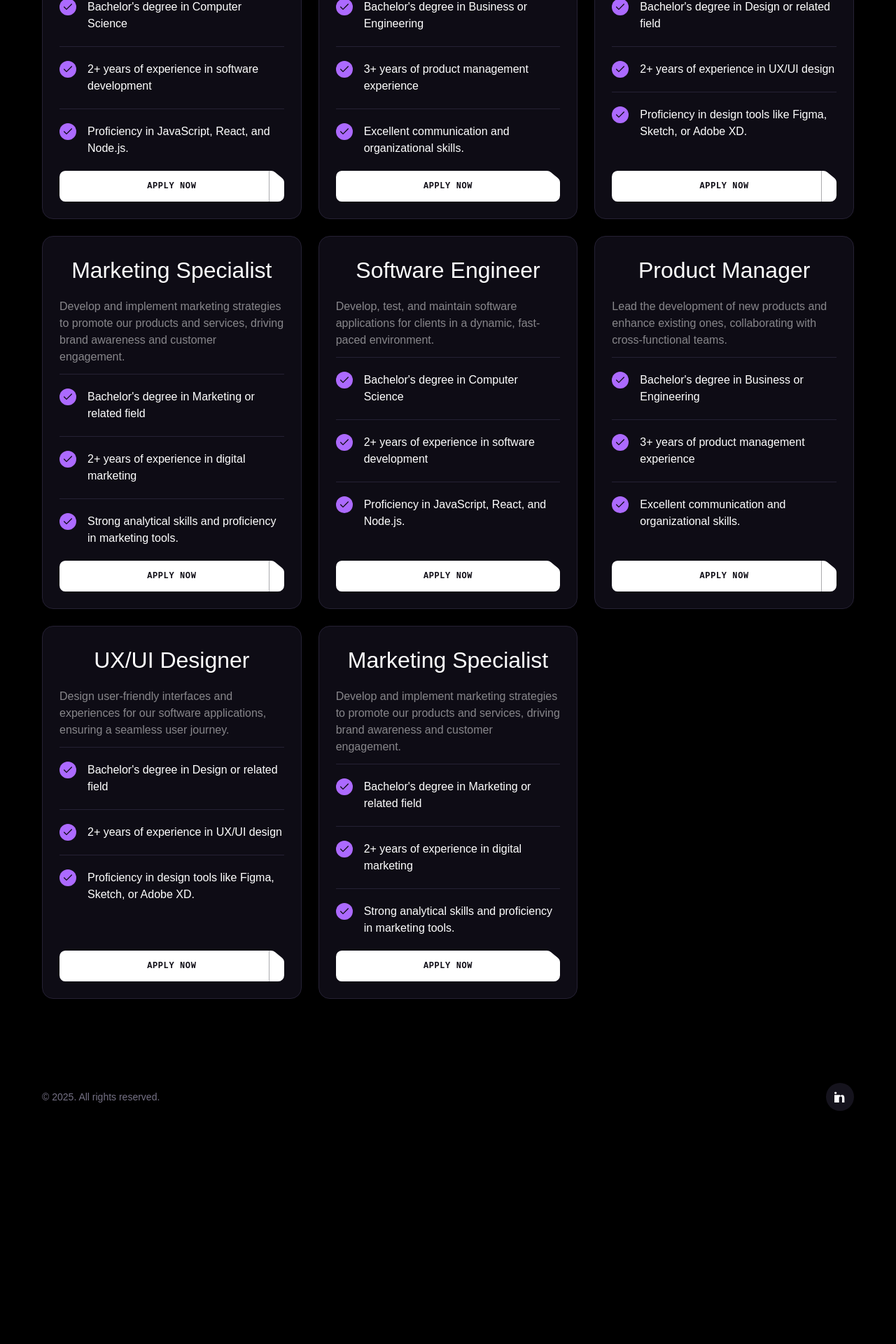
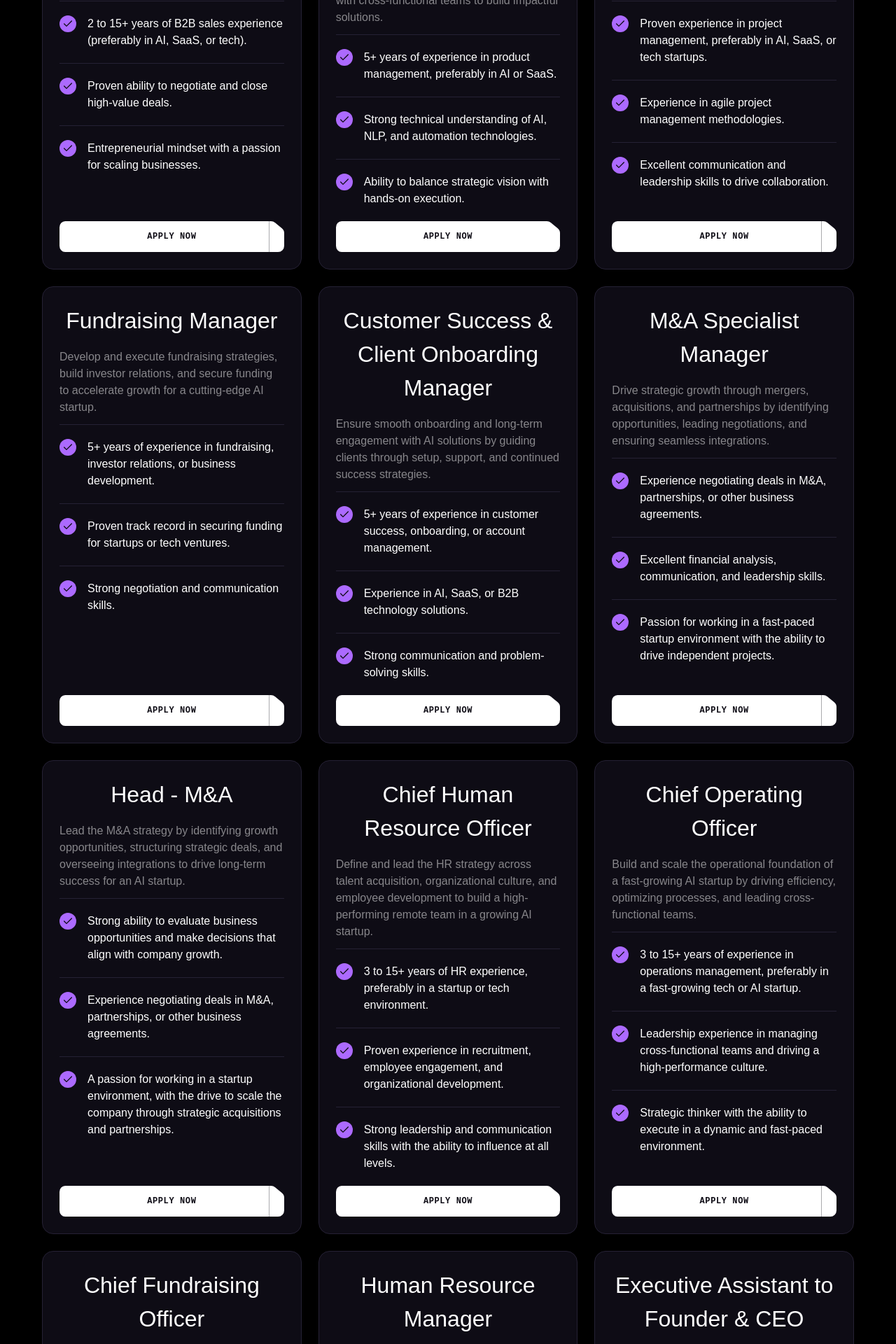
Before and after one commit to trubotai/trubot_ai_web, a React (Vite) app: page /careers in a window 1280 px wide. Shown: the part 540-2460 px from the top of the page at 70% size. Before the commit the page ends 2167 px from the top, so only its background shows below. Built offline with nearby package versions, Linux system fonts and the light colour scheme.

Commit message:
add all opening info

```diff
--- a/src/constants/index.js
+++ b/src/constants/index.js
@@ -332,90 +332,167 @@ export const jobPostings = [
 export const careersPageList = [
   {
     id: "0",
-    title: "Software Engineer",
+    title: "Chief Sales Officer",
     description:
-      "Develop, test, and maintain software applications for clients in a dynamic, fast-paced environment.",
+      "Lead the global sales strategy, drive client acquisition, and spearhead revenue growth at a fast-growing AI startup transforming business communication.",
     qualifications: [
-      "Bachelor's degree in Computer Science",
-      "2+ years of experience in software development",
-      "Proficiency in JavaScript, React, and Node.js.",
+      "2 to 15+ years of B2B sales experience (preferably in AI, SaaS, or tech).",
+      "Proven ability to negotiate and close high-value deals.",
+      "Entrepreneurial mindset with a passion for scaling businesses.",
     ],
   },
   {
     id: "1",
-    title: "Product Manager",
+    title: "Hands-on Product Manager",
     description:
-      "Lead the development of new products and enhance existing ones, collaborating with cross-functional teams.",
+      "Lead the roadmap and execution of AI-driven customer support products, working closely with cross-functional teams to build impactful solutions.",
     qualifications: [
-      "Bachelor's degree in Business or Engineering",
-      "3+ years of product management experience",
-      "Excellent communication and organizational skills.",
+      "5+ years of experience in product management, preferably in AI or SaaS.",
+      "Strong technical understanding of AI, NLP, and automation technologies.",
+      "Ability to balance strategic vision with hands-on execution.",
     ],
   },
   {
     id: "2",
-    title: "UX/UI Designer",
+    title: "Project Manager",
     description:
-      "Design user-friendly interfaces and experiences for our software applications, ensuring a seamless user journey.",
+      "Oversee and drive AI-focused projects from inception to completion, ensuring alignment with company goals and seamless cross-functional collaboration.",
     qualifications: [
-      "Bachelor's degree in Design or related field",
-      "2+ years of experience in UX/UI design",
-      "Proficiency in design tools like Figma, Sketch, or Adobe XD.",
+      "Proven experience in project management, preferably in AI, SaaS, or tech startups.",
+      "Experience in agile project management methodologies.",
+      "Excellent communication and leadership skills to drive collaboration.",
     ],
   },
   {
     id: "3",
-    title: "Marketing Specialist",
+    title: "Fundraising Manager",
     description:
-      "Develop and implement marketing strategies to promote our products and services, driving brand awareness and customer engagement.",
+      "Develop and execute fundraising strategies, build investor relations, and secure funding to accelerate growth for a cutting-edge AI startup.",
     qualifications: [
-      "Bachelor's degree in Marketing or related field",
-      "2+ years of experience in digital marketing",
-      "Strong analytical skills and proficiency in marketing tools.",
+      "5+ years of experience in fundraising, investor relations, or business development.",
+      "Proven track record in securing funding for startups or tech ventures.",
+      "Strong negotiation and communication skills.",
     ],
   },
   {
     id: "4",
-    title: "Software Engineer",
+    title: "Customer Success & Client Onboarding Manager",
     description:
-      "Develop, test, and maintain software applications for clients in a dynamic, fast-paced environment.",
+      "Ensure smooth onboarding and long-term engagement with AI solutions by guiding clients through setup, support, and continued success strategies.",
     qualifications: [
-      "Bachelor's degree in Computer Science",
-      "2+ years of experience in software development",
-      "Proficiency in JavaScript, React, and Node.js.",
+      "5+ years of experience in customer success, onboarding, or account management.",
+      "Experience in AI, SaaS, or B2B technology solutions.",
+      "Strong communication and problem-solving skills.",
     ],
   },
   {
     id: "5",
-    title: "Product Manager",
+    title: "M&A Specialist Manager",
     description:
-      "Lead the development of new products and enhance existing ones, collaborating with cross-functional teams.",
+      "Drive strategic growth through mergers, acquisitions, and partnerships by identifying opportunities, leading negotiations, and ensuring seamless integrations.",
     qualifications: [
-      "Bachelor's degree in Business or Engineering",
-      "3+ years of product management experience",
-      "Excellent communication and organizational skills.",
+      "Experience negotiating deals in M&A, partnerships, or other business agreements.",
+      "Excellent financial analysis, communication, and leadership skills.",
+      "Passion for working in a fast-paced startup environment with the ability to drive independent projects.",
     ],
   },
   {
     id: "6",
-    title: "UX/UI Designer",
+    title: "Head - M&A",
     description:
-      "Design user-friendly interfaces and experiences for our software applications, ensuring a seamless user journey.",
+      "Lead the M&A strategy by identifying growth opportunities, structuring strategic deals, and overseeing integrations to drive long-term success for an AI startup.",
     qualifications: [
-      "Bachelor's degree in Design or related field",
-      "2+ years of experience in UX/UI design",
-      "Proficiency in design tools like Figma, Sketch, or Adobe XD.",
+      "Strong ability to evaluate business opportunities and make decisions that align with company growth.",
+      "Experience negotiating deals in M&A, partnerships, or other business agreements.",
+      "A passion for working in a startup environment, with the drive to scale the company through strategic acquisitions and partnerships.",
     ],
   },
   {
     id: "7",
-    title: "Marketing Specialist",
+    title: "Chief Human Resource Officer",
     description:
-      "Develop and implement marketing strategies to promote our products and services, driving brand awareness and customer engagement.",
+      "Define and lead the HR strategy across talent acquisition, organizational culture, and employee development to build a high-performing remote team in a growing AI startup.",
     qualifications: [
-      "Bachelor's degree in Marketing or related field",
-      "2+ years of experience in digital marketing",
-      "Strong analytical skills and proficiency in marketing tools.",
+      "3 to 15+ years of HR experience, preferably in a startup or tech environment.",
+      "Proven experience in recruitment, employee engagement, and organizational development.",
+      "Strong leadership and communication skills with the ability to influence at all levels.",
+    ],
+  },
+  {
+    id: "8",
+    title: "Chief Operating Officer",
+    description:
+      "Build and scale the operational foundation of a fast-growing AI startup by driving efficiency, optimizing processes, and leading cross-functional teams.",
+    qualifications: [
+      "3 to 15+ years of experience in operations management, preferably in a fast-growing tech or AI startup.",
+      "Leadership experience in managing cross-functional teams and driving a high-performance culture.",
+      "Strategic thinker with the ability to execute in a dynamic and fast-paced environment.",
+    ],
+  },
+  {
+    id: "9",
+    title: "Chief Fundraising Officer",
+    description:
+      "Lead and execute fundraising efforts for a fast-growing AI startup by building investor relationships, crafting persuasive pitches, and managing funding rounds.",
+    qualifications: [
+      "2 to 15+ years of proven experience in securing funding for startups, with a strong investor network.",
+      "Ability to craft persuasive pitches and confidently engage with investors.",
+      "Hands-on, self-driven approach to securing funding and scaling startups.",
+    ],
+  },
+  {
+    id: "10",
+    title: "Human Resource Manager",
+    description:
+      "Lead recruitment, employee engagement, and HR strategy to build a supportive and high-performing culture at a fast-growing AI startup.",
+    qualifications: [
+      "3 to 15+ years of HR experience, preferably in a startup or tech environment.",
+      "Proven experience in recruitment, employee engagement, and organizational development.",
+      "Exceptional communication skills, both written and verbal, with the ability to influence at all levels.",
+    ],
+  },
+  {
+    id: "11",
+    title: "Executive Assistant to Founder & CEO",
+    description:
+      "Support the Founder & CEO by managing executive operations, coordinating communication, and executing special projects to drive efficiency and strategic growth at a high-impact AI startup.",
+    qualifications: [
+      "2+ years supporting C-level executives (startup experience preferred).",
+      "Expert-level proficiency in GSuite, Slack, and Zoom.",
+      "Superhuman organizational skills with obsessive attention to detail.",
+    ],
+  },
+  {
+    id: "12",
+    title: "Full Stack Hands-on Engineering Manager/Lead",
+    description:
+      "Drive the development and innovation of AI-powered customer support solutions by leading full-stack engineering efforts and aligning technical strategy with business goals.",
+    qualifications: [
+      "At least 5 years of software engineering experience, with a minimum of 2 years in a leadership role.",
+      "Expertise in both front-end and back-end development (web, mobile apps).",
+      "Proficiency in languages such as Python, Java, or C++, and familiarity with AI frameworks like TensorFlow or PyTorch.",
+    ],
+  },
+  {
+    id: "13",
+    title: "Chief Technology Officer (CTO)",
+    description:
+      "Shape and lead the technical vision of a fast-growing AI startup by building scalable infrastructure, driving innovation, and managing high-performing engineering teams.",
+    qualifications: [
+      "5 to 15+ years of experience in technology leadership, ideally in AI, machine learning, or software tech startups.",
+      "Proven track record in developing and scaling AI-driven products and technologies.",
+      "Strong leadership experience in building and leading high-performing technical teams.",
+    ],
+  },
+  {
+    id: "14",
+    title: "Full Stack Developer Intern",
+    description:
+      "Work alongside experienced developers to build real-world web and mobile applications, enhancing both front-end and back-end skills in a fast-paced AI startup.",
+    qualifications: [
+      "Basic knowledge of front-end technologies (HTML, CSS, JavaScript) and back-end technologies (Node.js, Python, Java).",
+      "Strong problem-solving abilities and a passion for learning new tools and technologies.",
+      "Eagerness to grow in a fast-paced environment with adaptability and continuous improvement mindset.",
     ],
   },
 ];
```
